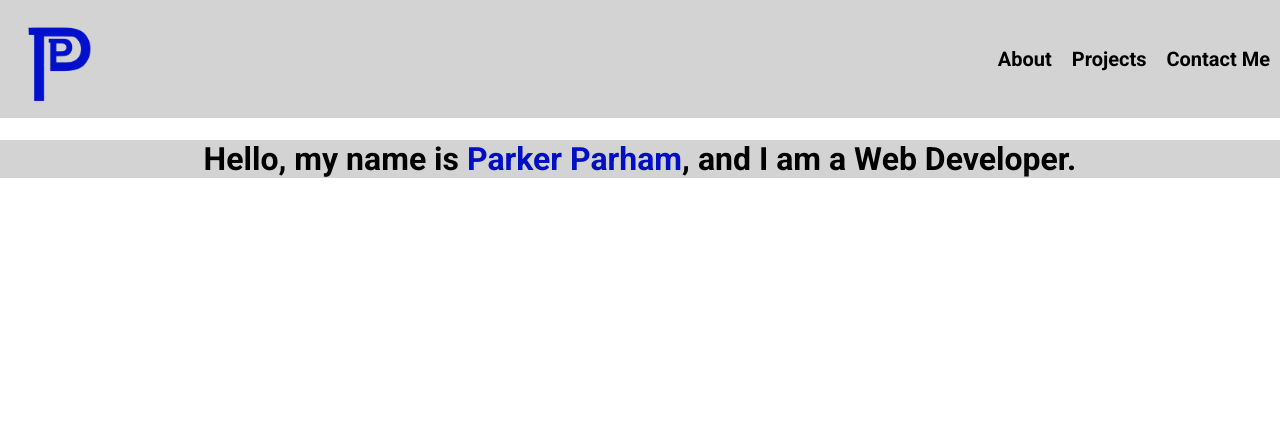
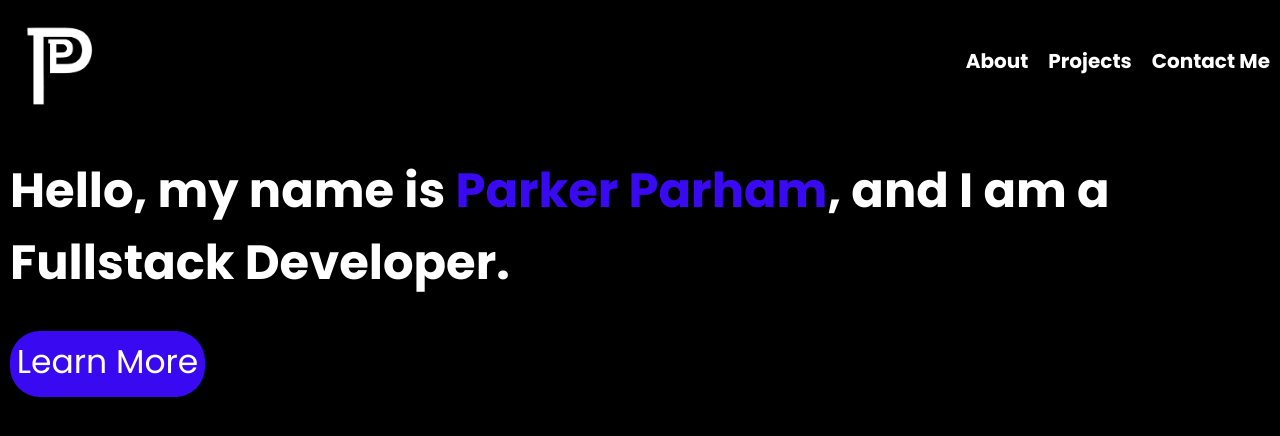
Before and after one commit to pjparham/parker-portfolio-site, a React (Create React App) app: page / in a window 1280 px wide. Shown: the top 436 px of the page. Built offline with nearby package versions, Linux system fonts and the light colour scheme.

Commit message:
Adds and styles button on home page

```diff
--- a/public/index.html
+++ b/public/index.html
@@ -14,6 +14,9 @@
       user's mobile device or desktop. See https://developers.google.com/web/fundamentals/web-app-manifest/
     -->
     <link rel="manifest" href="%PUBLIC_URL%/manifest.json" />
+    <link rel="preconnect" href="https://fonts.googleapis.com">
+<link rel="preconnect" href="https://fonts.gstatic.com" crossorigin>
+<link href="https://fonts.googleapis.com/css2?family=Poppins:wght@300;400;500;600;700;800&family=Ubuntu:wght@400;500;700&display=swap" rel="stylesheet">
     <link
      rel="stylesheet"
      href="https://fonts.googleapis.com/css?family=Roboto:300,400,500,700&display=swap"
--- a/src/components/Hero.js
+++ b/src/components/Hero.js
@@ -1,9 +1,11 @@
 import React from 'react'
+import { NavLink } from 'react-router-dom';
 
 export default function Hero() {
   return (
     <div className="hero">
-    <h1>Hello, my name is <span className="hero-name">Parker Parham</span>, and I am a Web Developer.</h1>
+    <h1>Hello, my name is <span className="hero-name">Parker Parham</span>, and I am a Fullstack Developer.</h1>
+    <NavLink to="/about" className="hero-link"><div className="hero-button">Learn More</div></NavLink>
     </div>
   )
 }
--- a/src/components/Navbar.js
+++ b/src/components/Navbar.js
@@ -1,5 +1,5 @@
 import React from 'react';
-import personalLogo from '../images/parkers_logo.png';
+import personalLogo from '../images/parkers_white_logo.png';
 import { NavLink } from 'react-router-dom';
 
 export default function Navbar() {
--- a/src/index.css
+++ b/src/index.css
@@ -1,3 +1,9 @@
+* {
+  background-color: black;
+  font-family: 'Poppins', sans-serif;
+}
+
+
 body {
   margin: 0;
   font-family: "Roboto", sans-serif;
@@ -13,7 +19,7 @@ code {
 .navbar {
   justify-content: space-between;
   display: flex;
-  background-color: lightgrey;
+  background-color: black;
 }
 .navbar-logo {
   width: 70px;
@@ -26,7 +32,7 @@ code {
 }
 
 .navbar-link {
-  color: black;
+  color: white;
   text-decoration: none;
   transition: all 0.2s ease-in-out;
   font-size: 20px;
@@ -35,15 +41,47 @@ code {
 
 .navbar-link:hover {
   transition: all 0.2s ease-in-out;
-  color: #000ec5;
+  color: #3909f2;
 }
 
 .hero {
-  background-color: lightgrey;
+ color: white;
+ text-align: left;
+ margin-left: 10px;
+ font-size: 24px;
 }
 
 .hero-name {
-  color: #000ec5;
+  color: #3909f2;
+}
+
+.hero-name:hover {
+  color: white;
+}
+
+.hero-button {
+  text-decoration: none;
+  text-align: center;
+  background: #3909f2;
+  width: 195px;
+  height: 60px;
+  border-radius: 30px;
+  font-size: 33px;
+  color: white;
+  font-weight: 400;
+  padding-top: 6px;
+  transition: all 0.2s ease-in-out;
+}
+
+.hero-button:hover {
+  transition: all 0.2s ease-in-out;
+  color: black;
+  background: white;
+  font-weight: 600;
+}
+
+.hero-link {
+  text-decoration: none;
 }
 
 /* 000ec5 - logo color  */
```
Also changed, not shown: src/images/parkers_white_logo.png (added).
